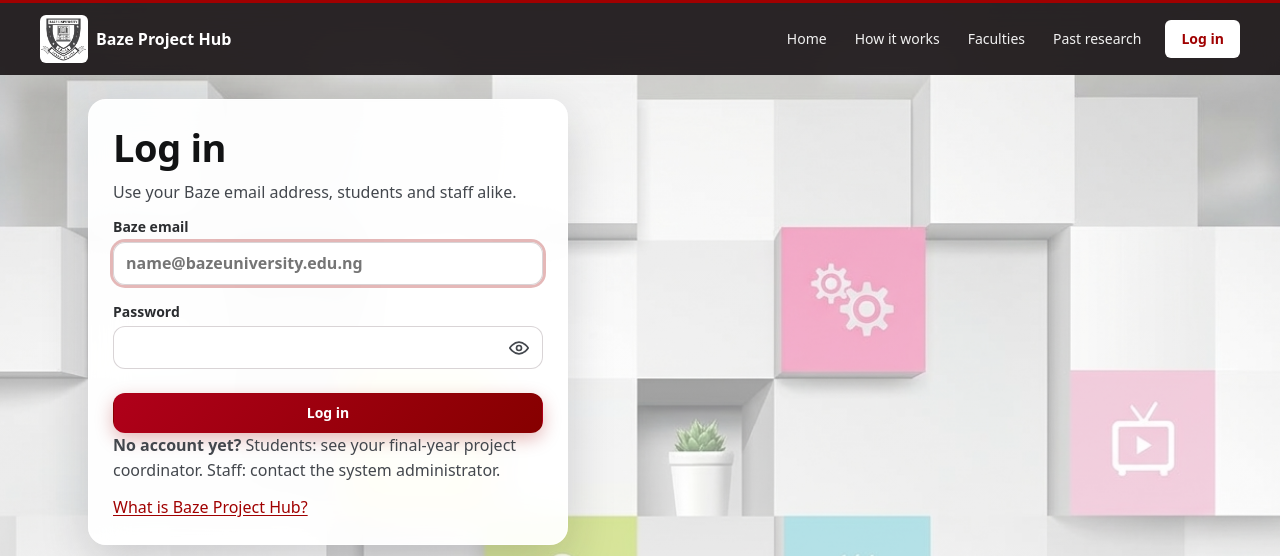
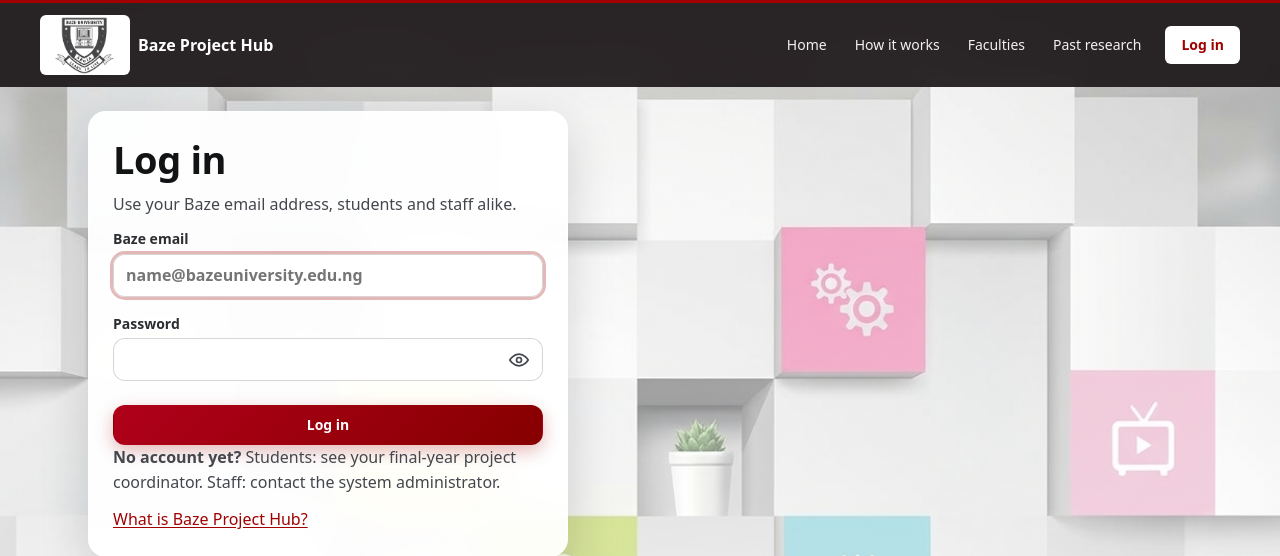
Before and after one commit to AjStyles20/FYP-Repository-and-Supervision-Platform, a Django app: page /login/?next=/academics/ in a window 1280 px wide. Shown: the top 556 px of the page. Run offline with Django 5.2, Linux system fonts and the light colour scheme.

Commit message:
Header: Baze crest in a 90x60 box, the size bazeuniversity.edu.ng uses (66x44 on phones)
Co-Authored-By: Claude Opus 5.5 <noreply@anthropic.com>

```diff
--- a/projecthub_slice1/static/css/app.css
+++ b/projecthub_slice1/static/css/app.css
@@ -1908,17 +1908,17 @@ h2 + .resource-preview {
 /* The Baze crest in the header brand: black line art, so it sits on a small white tile. */
 .brand-logo {
   display: block;
-  width: 3rem; /* 48px: big enough to read the crest */
-  height: 3rem;
+  width: 90px; /* the size bazeuniversity.edu.ng uses for its logo */
+  height: 60px;
   padding: 1px;
   background: #ffffff;
   border-radius: var(--radius-sm);
-  object-fit: contain;
+  object-fit: contain; /* the crest keeps its shape inside the box */
 }
 @media (max-width: 600px) {
   .brand-logo {
-    width: 2.75rem; /* a little smaller on phones, so the header stays compact */
-    height: 2.75rem;
+    width: 66px; /* the same shape, smaller on phones so the header stays compact */
+    height: 44px;
   }
 }
 
--- a/projecthub_slice1/templates/base.html
+++ b/projecthub_slice1/templates/base.html
@@ -6,13 +6,13 @@
   <title>{% block title %}Baze Project Hub{% endblock %}</title>
   <meta name="color-scheme" content="light">
   <link rel="stylesheet" href="{% static 'css/tokens.css' %}?v=3">
-  <link rel="stylesheet" href="{% static 'css/app.css' %}?v=38">
+  <link rel="stylesheet" href="{% static 'css/app.css' %}?v=39">
   {% if ui_theme == "glass" %}<link rel="stylesheet" href="{% static 'css/theme-glass.css' %}?v=7">{% endif %}
 </head>
 <body class="{% block body_class %}{% endblock %}">
 <header class="top{% if not user.is_authenticated %} top-public{% endif %}">
   <div class="top-inner">
-  <a class="brand" href="{% url 'home' %}">{% if brand_logo_url %}<img class="brand-logo" src="{{ brand_logo_url }}" alt="" width="48" height="48">{% else %}<span class="brand-mark" aria-hidden="true">BU</span>{% endif %}Baze Project Hub</a>
+  <a class="brand" href="{% url 'home' %}">{% if brand_logo_url %}<img class="brand-logo" src="{{ brand_logo_url }}" alt="" width="90" height="60">{% else %}<span class="brand-mark" aria-hidden="true">BU</span>{% endif %}Baze Project Hub</a>
   <button class="nav-toggle" type="button" aria-expanded="false" aria-controls="main-nav" aria-label="Open navigation">
     <span class="nav-toggle-icon" aria-hidden="true"><span></span><span></span><span></span></span>
     {% if user.is_authenticated %}<span class="nav-count nav-toggle-count" data-counter="unread_notifications" aria-hidden="true"{% if not unread_notification_count %} hidden{% endif %}>{{ unread_notification_count|default:0 }}</span>{% endif %}
```
